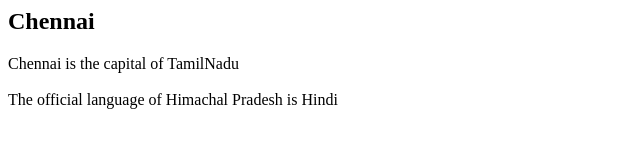
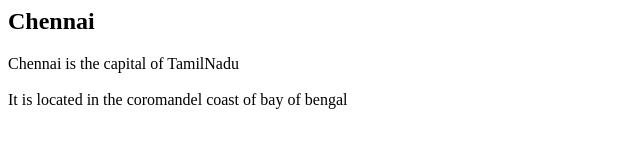
Before and after one commit to Abarna-03/Web-Technology, a plain HTML site: page chennai.html in a window 1280 px wide. Shown: the full height of the page, 0-640 px from the left. Drawn offline with Linux system fonts and the light colour scheme.

Commit message:
Update chennai.html

```diff
--- a/chennai.html
+++ b/chennai.html
@@ -6,7 +6,7 @@
 <p>Chennai is the capital of TamilNadu
     <br>
     <br>
-    The official language of Himachal Pradesh is Hindi
+    It is located in the coromandel coast of bay of bengal
 </p>
 </body>
 </html>
```
